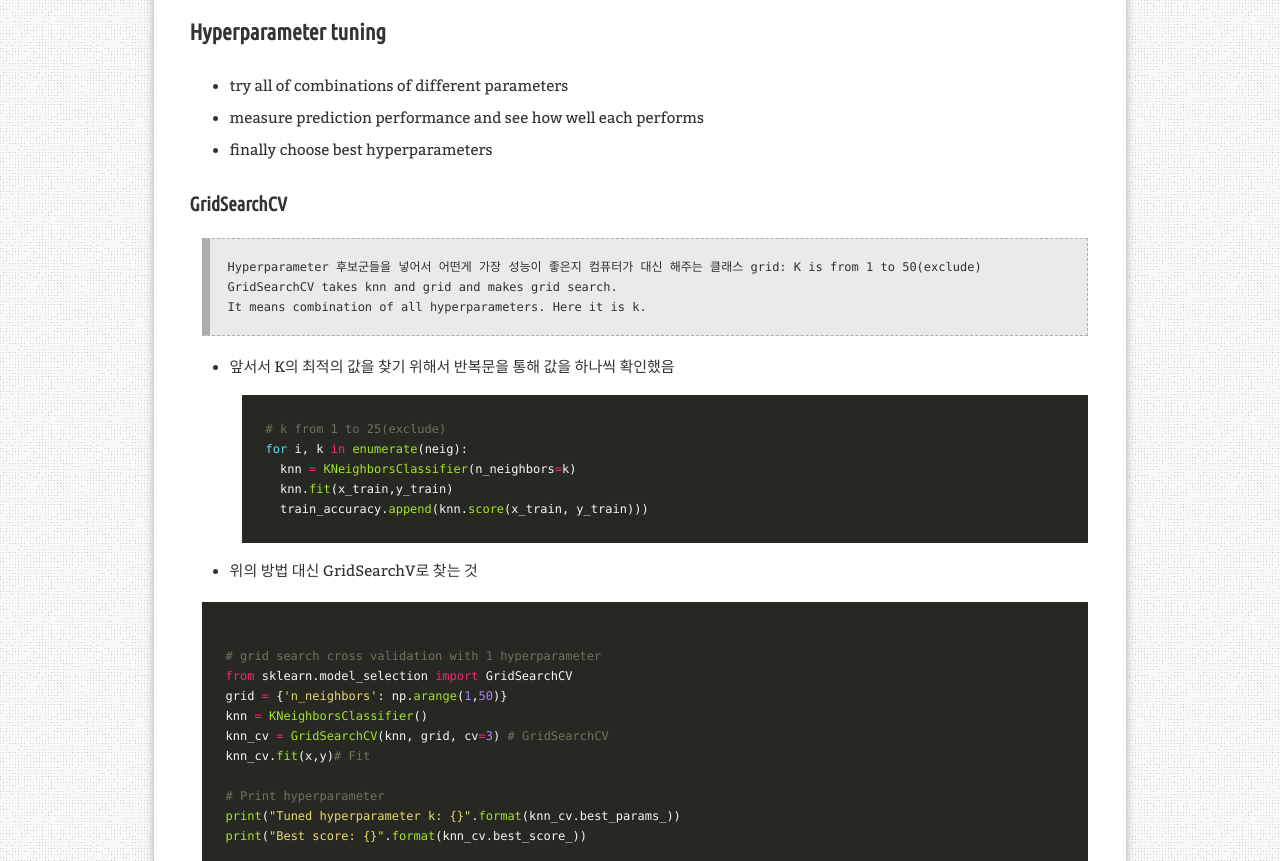
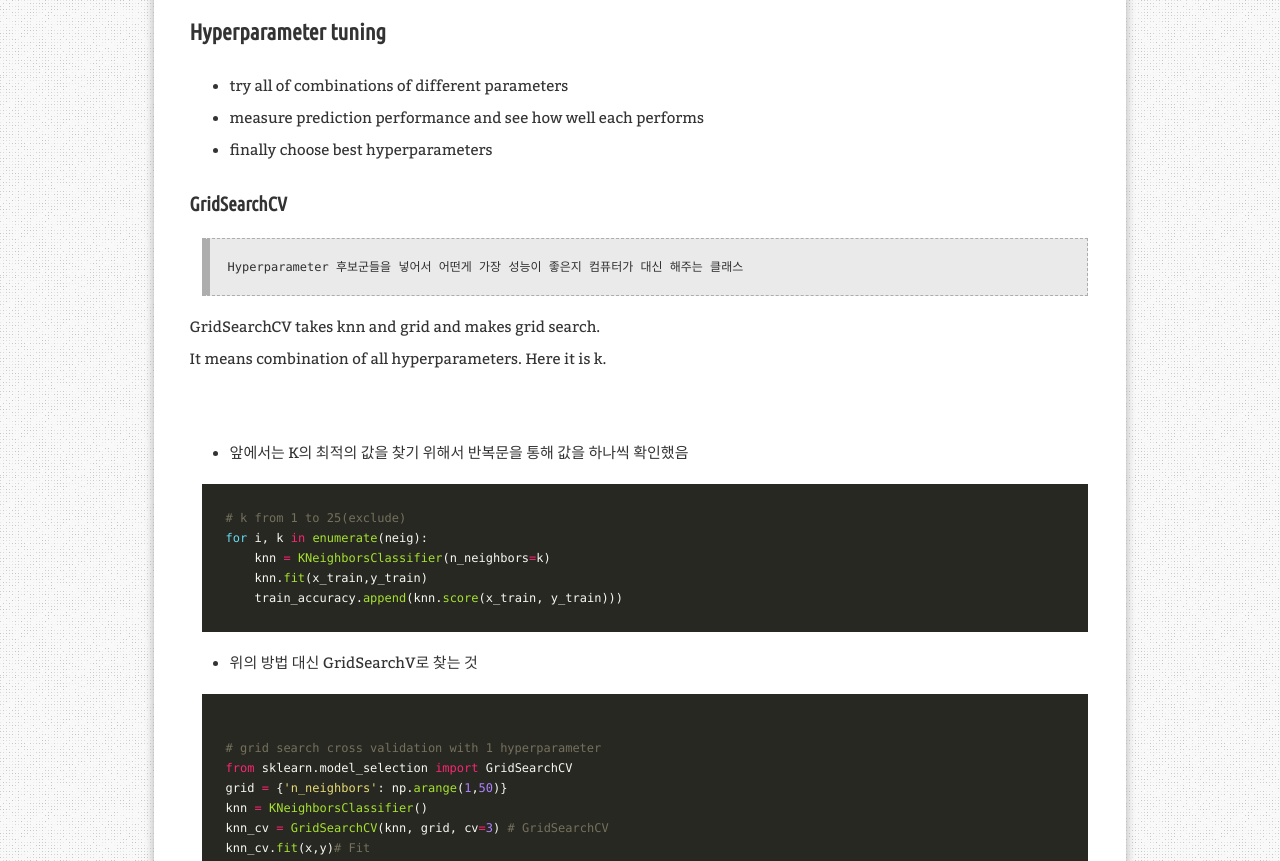
Before and after one commit to aristohyun/aristohyun.github.io, a Jekyll site: the page built from _posts/2021-07-03- Hyperparameter-Tuning.md, in a window 1280 px wide and 1400 px high, scrolled down 1523 px, cut to the strip 0-861 px from the top of the window. Built offline with Jekyll 4.4.1, drawn with Linux system fonts in a browser that asks for light colours; comment, search, counter and statistics services are not loaded; some of the changed text lies outside the part shown.

Commit message:
Update 2021-07-03- Hyperparameter-Tuning.md

```diff
--- a/_posts/2021-07-03- Hyperparameter-Tuning.md
+++ b/_posts/2021-07-03- Hyperparameter-Tuning.md
@@ -41,11 +41,13 @@ redirect_from:
 
 ### GridSearchCV
 > Hyperparameter 후보군들을 넣어서 어떤게 가장 성능이 좋은지 컴퓨터가 대신 해주는 클래스
-grid: K is from 1 to 50(exclude)
+
 GridSearchCV takes knn and grid and makes grid search.
 It means combination of all hyperparameters. Here it is k.
 
-- 앞서서 K의 최적의 값을 찾기 위해서 반복문을 통해 값을 하나씩 확인했음
+<br />
+- 앞에서는 K의 최적의 값을 찾기 위해서 반복문을 통해 값을 하나씩 확인했음
+
 ~~~ python
 # k from 1 to 25(exclude)
 for i, k in enumerate(neig):
@@ -72,7 +74,9 @@ print("Best score: {}".format(knn_cv.best_score_))
 
 ![image](https://user-images.githubusercontent.com/32366711/124358333-c11cf580-dc5a-11eb-9e96-40464ce43afa.png)
 
-- 로지스틱회귀에서 페널티를 l1으로 할것인지 l2로 할것인지 또한 설정 가능
+<br />
+- 로지스틱회귀에서 가중치(C)와 패널티를 l1으로 할것인지 l2로 할것인지 또한 설정 가능
+-
 ~~~ python
 
 # grid search cross validation with 2 hyperparameter
```
